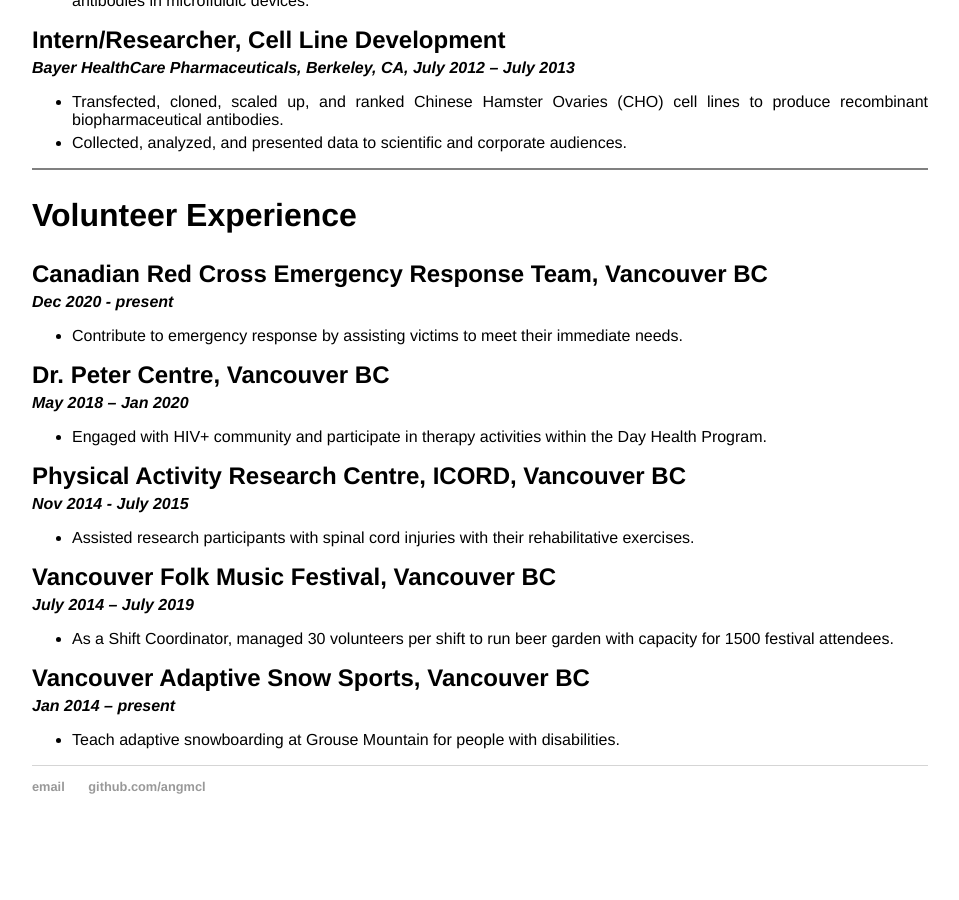
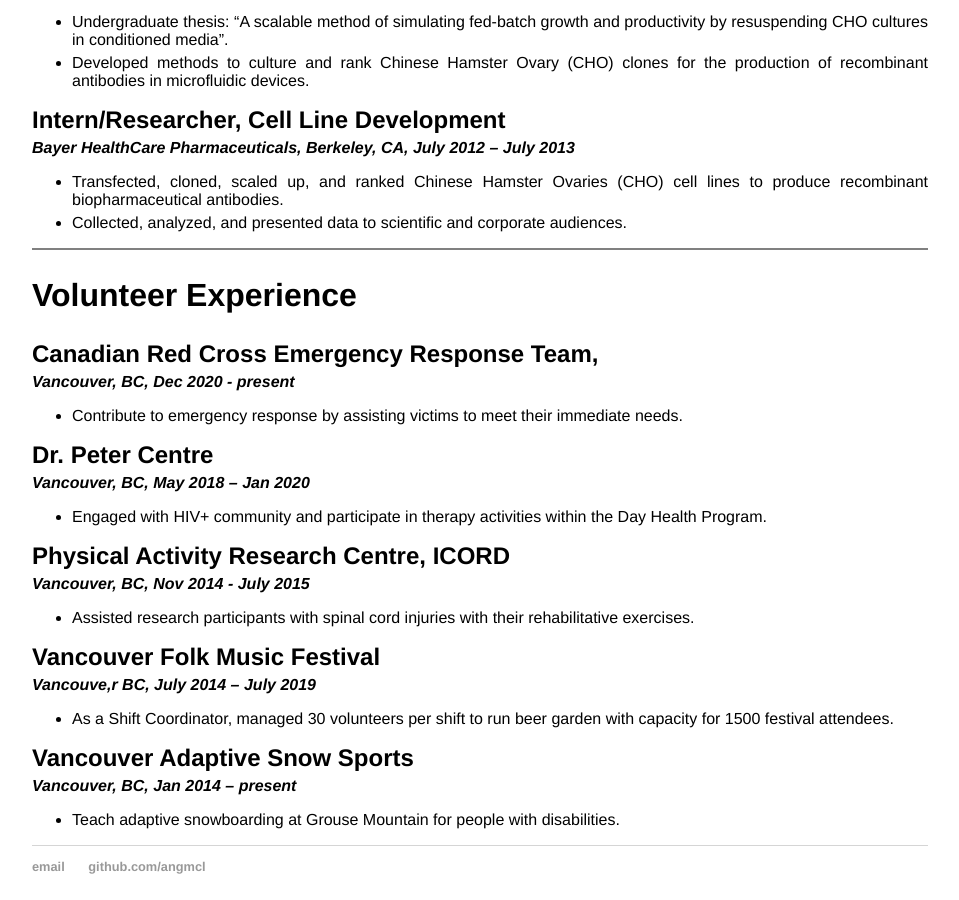
Before and after one commit to AngMcL/angmcl.github.io, a Jekyll site: the page built from cv/index.html, in a window 1280 px wide and 900 px high, scrolled down 3241 px. Shown: the whole window, without its empty margins (160-1119 px from the left). Built offline with Jekyll 4.4.1, drawn with Linux system fonts in a browser that asks for light colours; before the commit the page ends 4095 px from its top, so only the background shows below that; some of the changed text lies outside the part shown.

Commit message:
Update index.html

```diff
--- a/cv/index.html
+++ b/cv/index.html
@@ -7,12 +7,11 @@
 <div class="blurb">
 
   <h2>Education</h2>
-  <ul>
-    <li style="margin-bottom: 5px"><b>PhD Bioinformatics</b> (<i>expected graduation Sept 2023</i>), University of British Columbia</li>
-    <li style="margin-bottom: 5px"><b>MSc Population and Public Health</b>, University of British Columbia, May 2019</li>
-    <li style="margin-bottom: 5px"><b>BSc Microbiology and Immunology</b> <i>with distinction</i>, University of British Columbia, May 2014</li>
-    <li style="margin-bottom: 5px"><b>Exchange Semester</b>, University of Otago, Feb 2011</li>
-  </ul>
+    <p><b>PhD Bioinformatics</b> (<i>expected graduation Sept 2023</i>), University of British Columbia</p>
+    <p><b>MSc Population and Public Health</b>, University of British Columbia, May 2019</p>
+    <p><b>BSc Microbiology and Immunology</b> <i>with distinction</i>, University of British Columbia, May 2014</p>
+    <p><b>Exchange Semester</b>, University of Otago, Feb 2011</p>
+
 
   <hr style="height:2px;border-width:0;color:gray;background-color:gray">
   <h2>Publications</h2>
@@ -109,24 +108,24 @@
   <hr style="height:2px;border-width:0;color:gray;background-color:gray">
   <h2>Volunteer Experience</h2>
 
-  <h3>Canadian Red Cross Emergency Response Team, Vancouver BC</h3>
-  <h4>Dec 2020 - present</h4>
+  <h3>Canadian Red Cross Emergency Response Team,</h3>
+  <h4>Vancouver, BC, Dec 2020 - present</h4>
   <ul><li>Contribute to emergency response by assisting victims to meet their immediate needs. </li> </ul>
 
-  <h3>Dr. Peter Centre, Vancouver BC </h3>
-  <h4>May 2018 – Jan 2020</h4>
+  <h3>Dr. Peter Centre</h3>
+  <h4>Vancouver, BC, May 2018 – Jan 2020</h4>
   <ul><li>Engaged with HIV+ community and participate in therapy activities within the Day Health Program.</li> </ul>
 
-  <h3>Physical Activity Research Centre, ICORD, Vancouver BC </h3>
-  <h4>Nov 2014 - July 2015</h4>
+  <h3>Physical Activity Research Centre, ICORD</h3>
+  <h4>Vancouver, BC, Nov 2014 - July 2015</h4>
   <ul><li>Assisted research participants with spinal cord injuries with their rehabilitative exercises.</li> </ul>
 
-  <h3>Vancouver Folk Music Festival, Vancouver BC</h3>
-  <h4>July 2014 – July 2019</h4>
+  <h3>Vancouver Folk Music Festival</h3>
+  <h4>Vancouve,r BC, July 2014 – July 2019</h4>
   <ul><li>As a Shift Coordinator, managed 30 volunteers per shift to run beer garden with capacity for 1500 festival attendees.</li> </ul>
 
-  <h3>Vancouver Adaptive Snow Sports, Vancouver BC </h3>
-  <h4>Jan 2014 – present</h4>
+  <h3>Vancouver Adaptive Snow Sports</h3>
+  <h4>Vancouver, BC, Jan 2014 – present</h4>
   <ul><li>Teach adaptive snowboarding at Grouse Mountain for people with disabilities.</li> </ul>
 
 
```
Also changed, not shown: other parts of cv/index.html (+1 -1 lines).
